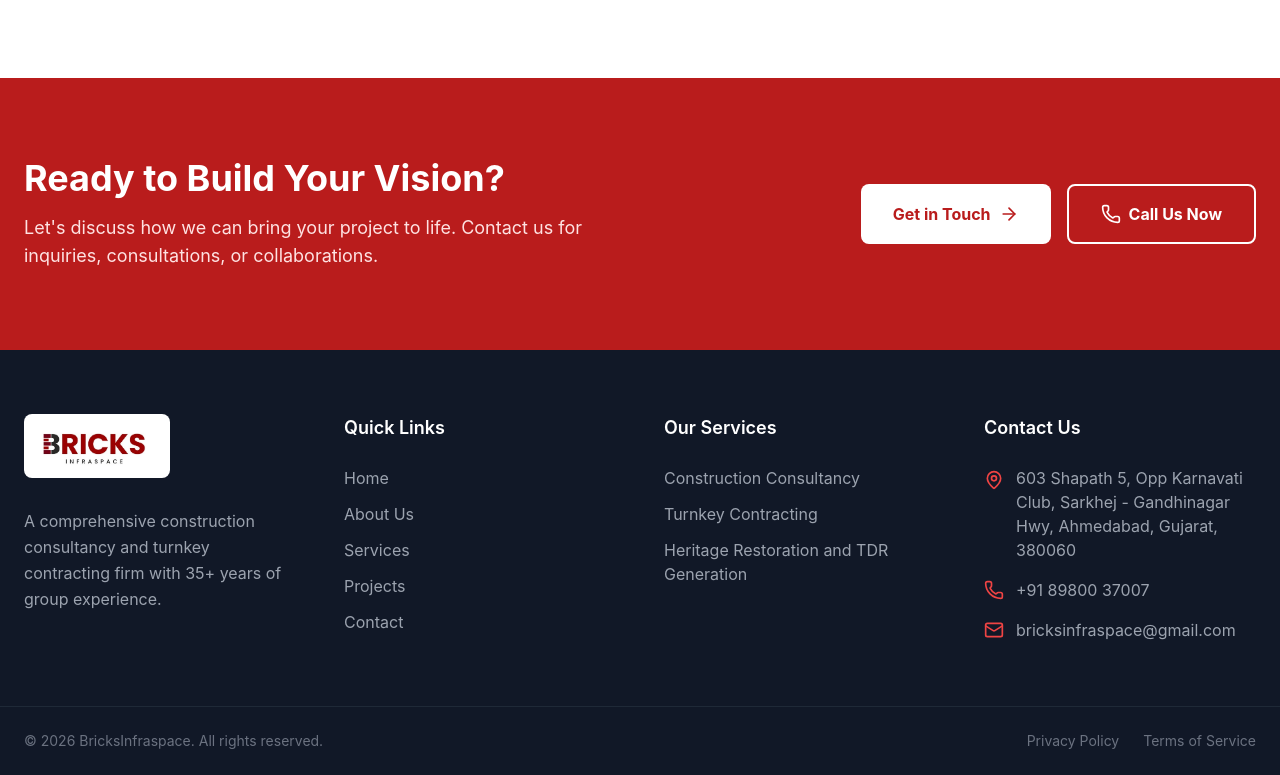
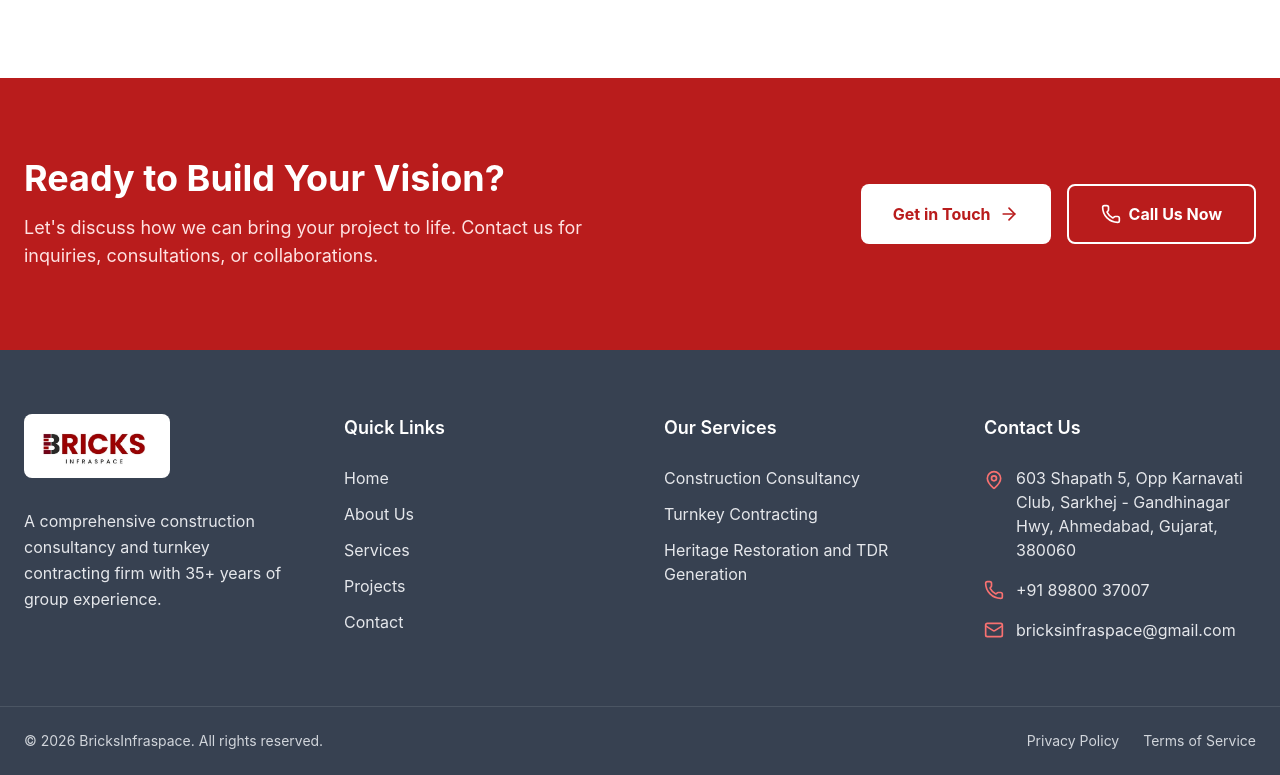
Before and after one commit to TechHiveLLP/BricksInfraspaceWebsite, a Next.js app: page / in a window 1280 px wide. Shown: the part 3259-4034 px from the top of the page. Built offline with nearby package versions, Linux system fonts and the light colour scheme.

Commit message:
footer color update

```diff
--- a/src/components/Footer.tsx
+++ b/src/components/Footer.tsx
@@ -20,7 +20,7 @@ const services = [
 
 export default function Footer() {
   return (
-    <footer className="bg-gray-900 text-white">
+    <footer className="bg-gray-700 text-white">
       {/* Main Footer */}
       <div className="max-w-7xl mx-auto px-6 py-16">
         <div className="grid grid-cols-1 md:grid-cols-2 lg:grid-cols-4 gap-12">
@@ -37,7 +37,7 @@ export default function Footer() {
                 />
               </div>
             </Link>
-            <p className="text-gray-400 leading-relaxed">
+            <p className="text-gray-200 leading-relaxed">
               A comprehensive construction consultancy and turnkey contracting firm with 35+ years of group experience.
             </p>
           </div>
@@ -50,7 +50,7 @@ export default function Footer() {
                 <li key={link.name}>
                   <Link
                     href={link.href}
-                    className="text-gray-400 hover:text-red-500 transition-colors"
+                    className="text-gray-200 hover:text-red-400 transition-colors"
                   >
                     {link.name}
                   </Link>
@@ -67,7 +67,7 @@ export default function Footer() {
                 <li key={service.name}>
                   <Link
                     href={service.href}
-                    className="text-gray-400 hover:text-red-500 transition-colors"
+                    className="text-gray-200 hover:text-red-400 transition-colors"
                   >
                     {service.name}
                   </Link>
@@ -81,20 +81,20 @@ export default function Footer() {
             <h3 className="text-lg font-semibold mb-6">Contact Us</h3>
             <ul className="space-y-4">
               <li className="flex items-start gap-3">
-                <MapPin size={20} className="text-red-500 shrink-0 mt-1" />
-                <span className="text-gray-400">
+                <MapPin size={20} className="text-red-400 shrink-0 mt-1" />
+                <span className="text-gray-200">
                   603 Shapath 5, Opp Karnavati Club, Sarkhej - Gandhinagar Hwy, Ahmedabad, Gujarat, 380060
                 </span>
               </li>
               <li className="flex items-center gap-3">
-                <Phone size={20} className="text-red-500 shrink-0" />
-                <a href="tel:+918980037007" className="text-gray-400 hover:text-red-500 transition-colors">
+                <Phone size={20} className="text-red-400 shrink-0" />
+                <a href="tel:+918980037007" className="text-gray-200 hover:text-red-400 transition-colors">
                   +91 89800 37007
                 </a>
               </li>
               <li className="flex items-center gap-3">
-                <Mail size={20} className="text-red-500 shrink-0" />
-                <a href="mailto:bricksinfraspace@gmail.com" className="text-gray-400 hover:text-red-500 transition-colors">
+                <Mail size={20} className="text-red-400 shrink-0" />
+                <a href="mailto:bricksinfraspace@gmail.com" className="text-gray-200 hover:text-red-400 transition-colors">
                   bricksinfraspace@gmail.com
                 </a>
               </li>
@@ -104,15 +104,15 @@ export default function Footer() {
       </div>
 
       {/* Bottom Bar */}
-      <div className="border-t border-gray-800">
+      <div className="border-t border-gray-600">
         <div className="max-w-7xl mx-auto px-6 py-6">
           <div className="flex flex-col md:flex-row justify-between items-center gap-4">
-            <p className="text-gray-500 text-sm">
+            <p className="text-gray-300 text-sm">
               © {new Date().getFullYear()} BricksInfraspace. All rights reserved.
             </p>
-            <div className="flex gap-6 text-sm text-gray-500">
-              <Link href="#" className="hover:text-red-500 transition-colors">Privacy Policy</Link>
-              <Link href="#" className="hover:text-red-500 transition-colors">Terms of Service</Link>
+            <div className="flex gap-6 text-sm text-gray-300">
+              <Link href="#" className="hover:text-red-400 transition-colors">Privacy Policy</Link>
+              <Link href="#" className="hover:text-red-400 transition-colors">Terms of Service</Link>
             </div>
           </div>
         </div>
```
